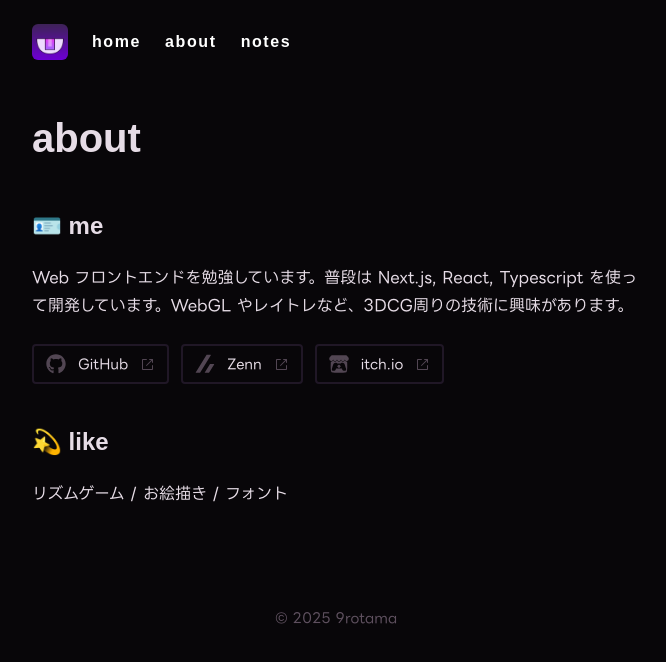
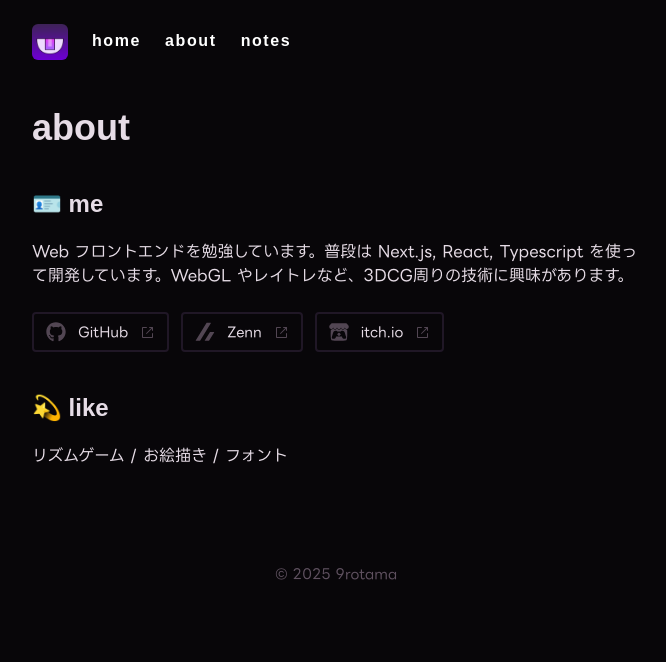
Before and after one commit to 9rotama/9rtm.dev, a Next.js app: page /about in a window 1280 px wide. Shown: the top 662 px of the page, without its empty margins (304-970 px from the left). Built offline with nearby package versions, Linux system fonts and the light colour scheme; a web font is replaced by a local one.

Commit message:
refact: tailwind移行不足分

```diff
--- a/src/app/(routes)/about/page.tsx
+++ b/src/app/(routes)/about/page.tsx
@@ -1,7 +1,7 @@
 import GitHub from "@/assets/sns/github.svg";
 import ItchIo from "@/assets/sns/itch-io.svg";
 import Zenn from "@/assets/sns/zenn.svg";
-import Article from "@/components/article";
+import { ArticleH1, ArticleH2 } from "@/components/article";
 import SlideUp from "@/components/slide-up";
 import SnsLink from "@/features/about/components/sns-link";
 
@@ -36,15 +36,14 @@ const snsLinks: Sns[] = [
 export default function About() {
   return (
     <main>
-      <Article>
       <SlideUp delay={200}>
-          <h1>about</h1>
+        <ArticleH1>about</ArticleH1>
       </SlideUp>
       <SlideUp delay={400}>
-          <h2>🪪 me</h2>
+        <ArticleH2>🪪 me</ArticleH2>
         <p>
-            Web フロントエンドを勉強しています。普段は Next.js, React,
-            Typescript を使って開発しています。WebGL
+          Web フロントエンドを勉強しています。普段は Next.js, React, Typescript
+          を使って開発しています。WebGL
           やレイトレなど、3DCG周りの技術に興味があります。
         </p>
         <div className="mt-6 flex flex-row flex-wrap gap-3  ">
@@ -53,10 +52,9 @@ export default function About() {
           ))}
         </div>
 
-          <h2>💫 like</h2>
+        <ArticleH2>💫 like</ArticleH2>
         <p>リズムゲーム / お絵描き / フォント</p>
       </SlideUp>
-      </Article>
     </main>
   );
 }
--- a/src/app/(routes)/notes/page.tsx
+++ b/src/app/(routes)/notes/page.tsx
@@ -1,15 +1,13 @@
-import Article from "@/components/article";
+import { ArticleH1 } from "@/components/article";
 import SlideUp from "@/components/slide-up";
 
 export default function About() {
   return (
     <main>
-      <Article>
-        <SlideUp delay={200}>
-          <h1>notes</h1>
-        </SlideUp>
-        <SlideUp delay={400}>ﾅﾆﾓﾅｲﾖｰ (;_;)</SlideUp>
-      </Article>
+      <SlideUp delay={200}>
+        <ArticleH1>notes</ArticleH1>
+      </SlideUp>
+      <SlideUp delay={400}>ﾅﾆﾓﾅｲﾖｰ (;_;)</SlideUp>
     </main>
   );
 }
--- a/src/app/(routes)/page.tsx
+++ b/src/app/(routes)/page.tsx
@@ -1,10 +1,10 @@
+import { ArticleH2 } from "@/components/article";
+import SlideUp from "@/components/slide-up";
+import { getZennArticles } from "@/features/articles/lib/api";
+import EmotiKun from "@/features/emoti-kun/components/canvas";
 import ProjectCard from "@/features/projects/components/project-card";
-import Article from "@/components/article";
-import { getZennArticles } from "@/features/articles/lib/api";
+import { Tech } from "@/features/projects/constants/tech";
 import { formatDate } from "date-fns";
-import SlideUp from "@/components/slide-up";
-import EmotiKun from "@/features/emoti-kun/components/canvas";
-import { Tech } from "@/features/projects/constants/tech";
 
 export default async function Home() {
   const notes = (await getZennArticles()).articles;
@@ -22,8 +22,7 @@ export default async function Home() {
       </SlideUp>
 
       <SlideUp delay={400}>
-        <Article>
-          <h2>⌨️ hobby projects</h2>
+        <ArticleH2>⌨️ hobby projects</ArticleH2>
         <div className="grid grid-cols-1 gap-3 md:grid md:w-full md:grid-cols-2 md:gap-6">
           {hobbyProjects.map(
             (proj) =>
@@ -34,7 +33,7 @@ export default async function Home() {
               ),
           )}
         </div>
-          <h2>📃 recent notes</h2>
+        <ArticleH2>📃 recent notes</ArticleH2>
         <div className="flex flex-col items-start gap-6">
           {notes.map((a) => (
             <div className="flex flex-row items-center gap-6" key={a.id}>
@@ -55,11 +54,10 @@ export default async function Home() {
           ))}
         </div>
 
-          <h2>💜 emoti-kun</h2>
+        <ArticleH2>💜 emoti-kun</ArticleH2>
         <div className="w-full overflow-hidden rounded-lg ">
           <EmotiKun />
         </div>
-        </Article>
       </SlideUp>
     </main>
   );
--- a/src/app/globals.css
+++ b/src/app/globals.css
@@ -1,30 +1,6 @@
 @tailwind base;
 @tailwind components;
 @tailwind utilities;
-
-:root {
-  --body-font-color: 230 220 230; /**/
-  --h2-font-color: 230 220 230;
-  --modal-bg-color: 13 4 18;
-  --accent-color: 235 102 255;
-
-  /* fontsize */
-  --nav-link-font-size: 1rem;
-  --small-font-size: 0.875rem;
-  --h2-font-size: 1.5rem;
-  --h3-font-size: 1.1rem;
-
-  /* spacing */
-  --nav-link-letter-spacing: 0.075rem;
-  --name-letter-spacing: 0;
-  --h2-letter-spacing: 0;
-  --h3-letter-spacing: 0;
-
-  /* weight */
-  --name-font-weight: 700;
-  --h2-font-weight: 700;
-  --h3-font-weight: 700;
-}
 
 html,
 body {
--- a/src/components/article.module.css
+++ /dev/null
@@ -1,36 +0,0 @@
-.article p {
-  margin-bottom: 4px;
-  line-height: 1.75;
-}
-
-.article h1 {
-  font-size: 2.5rem;
-  font-weight: 800;
-}
-
-.article h2 {
-  font-size: var(--h2-font-size);
-  font-weight: var(--h2-font-weight);
-  letter-spacing: var(--h2-letter-spacing);
-  color: rgb(var(--h2-font-color));
-  margin-top: 40px;
-  margin-bottom: 20px;
-}
-
-.article h3 {
-  font-size: var(--h3-font-size);
-  font-weight: var(--h3-font-weight);
-  letter-spacing: var(--h3-letter-spacing);
-  color: rgb(var(--h3-font-color));
-  margin-top: 20px;
-  margin-bottom: 8px;
-}
-
-.article ul {
-  margin-left: 4px;
-  padding-left: 12px;
-}
-
-.article li {
-  margin-bottom: 4px;
-}
--- a/src/components/article.tsx
+++ b/src/components/article.tsx
@@ -1,5 +1,11 @@
-import styles from "./article.module.css";
+type Props = {
+  children: React.ReactNode;
+};
 
-export default function Article({ children }: { children: React.ReactNode }) {
-  return <article className={styles.article}>{children}</article>;
+export function ArticleH1({ children }: Props) {
+  return <h1 className="text-4xl font-extrabold">{children}</h1>;
 }
+
+export function ArticleH2({ children }: Props) {
+  return <h2 className="mb-5 mt-10 text-2xl font-bold">{children}</h2>;
+}
--- a/src/components/navbar.tsx
+++ b/src/components/navbar.tsx
@@ -1,6 +1,24 @@
 import Icon from "@/assets/icon.png";
 import Image from "next/image";
 import Link from "next/link";
+
+function NavbarItem({
+  href,
+  children,
+}: {
+  href: string;
+  children: React.ReactNode;
+}) {
+  return (
+    <Link
+      href={href}
+      className="group/link flex flex-col text-base font-bold tracking-widest text-white"
+    >
+      {children}
+      <div className="h-0.5 w-full -translate-x-1/2 scale-x-0 bg-accent transition-transform group-hover/link:translate-x-0 group-hover/link:scale-x-100" />
+    </Link>
+  );
+}
 
 export default function Navbar() {
   return (
@@ -16,24 +34,9 @@ export default function Navbar() {
           />
         </Link>
         <div className="flex flex-row items-center gap-6">
-          <Link
-            href="/"
-            className="text-base font-bold tracking-widest text-white"
-          >
-            home
-          </Link>
-          <Link
-            href="/about"
-            className="text-base font-bold tracking-widest text-white"
-          >
-            about
-          </Link>
-          <Link
-            href="/notes"
-            className="text-base font-bold tracking-widest text-white"
-          >
-            notes
-          </Link>
+          <NavbarItem href="/">home</NavbarItem>
+          <NavbarItem href="/about">about</NavbarItem>
+          <NavbarItem href="/notes">notes</NavbarItem>
         </div>
       </div>
     </nav>
```
Lines whose indentation alone changed are shown as unchanged.
